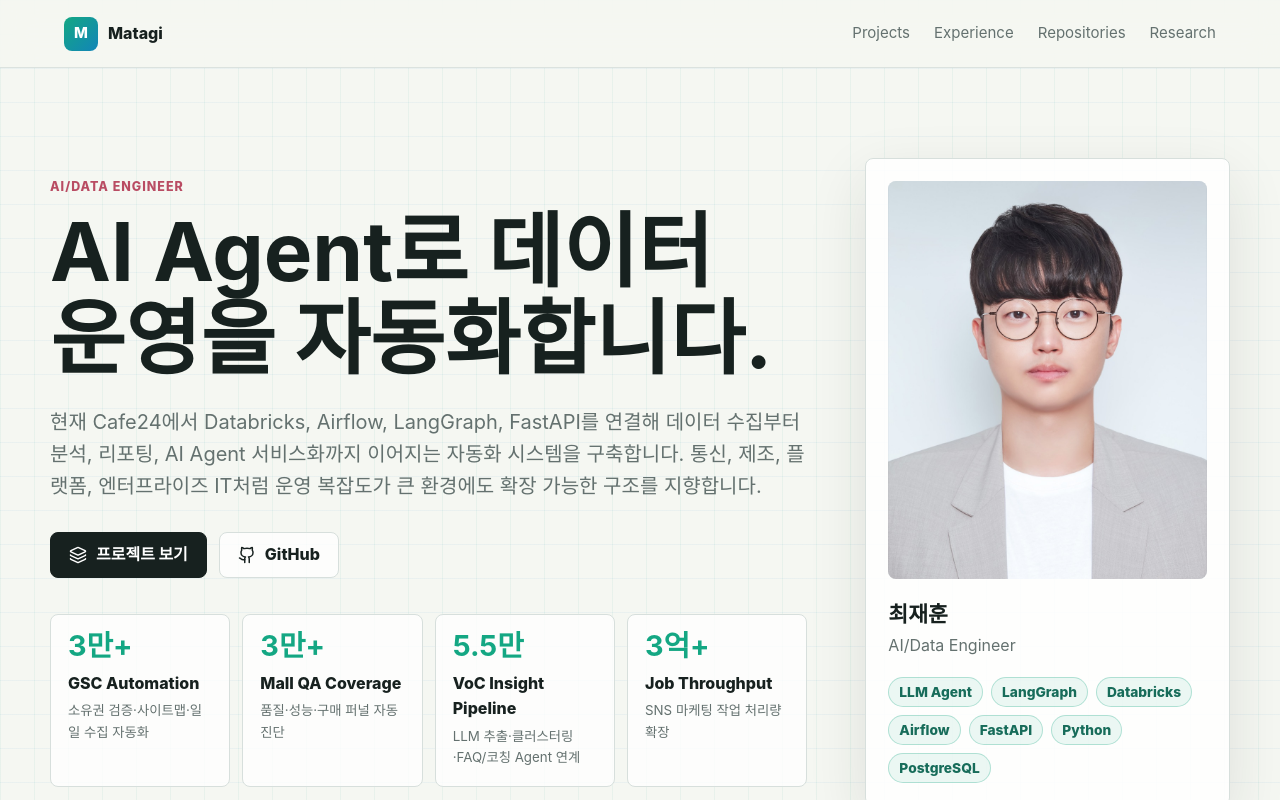
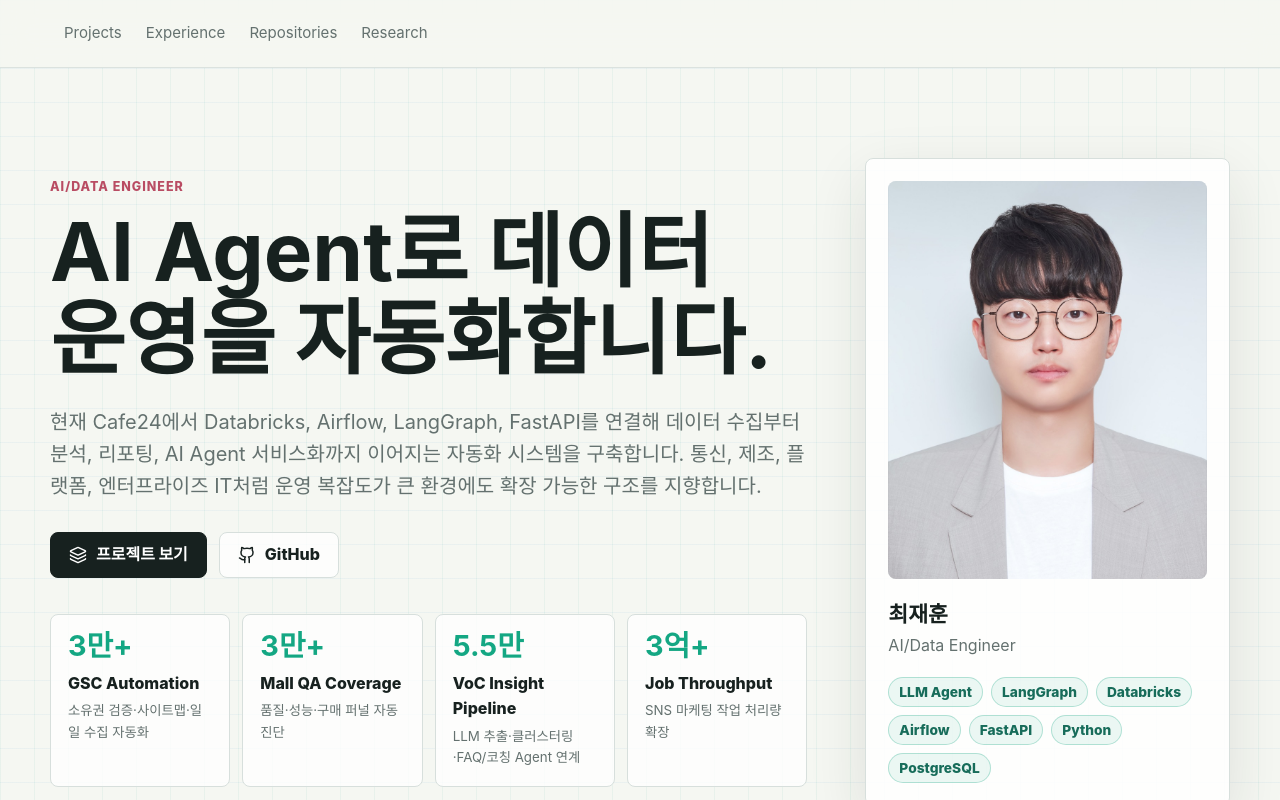
Before and after one commit to kr-MATAGI/kr-MATAGI, a Next.js app in the folder vercel-profile/: page / in a window 1280 px wide. Shown: the top 800 px of the page. Built offline with nearby package versions, Linux system fonts and the light colour scheme.

Commit message:
Remove header brand from Vercel profile

```diff
--- a/vercel-profile/app/globals.css
+++ b/vercel-profile/app/globals.css
@@ -57,31 +57,12 @@
   z-index: 20;
   display: flex;
   align-items: center;
-  justify-content: space-between;
+  justify-content: flex-start;
   min-height: 68px;
   padding: 14px clamp(18px, 5vw, 64px);
   border-bottom: 1px solid rgba(215, 223, 220, 0.9);
   background: rgba(245, 247, 242, 0.86);
   backdrop-filter: blur(16px);
-}
-
-.brand {
-  display: inline-flex;
-  align-items: center;
-  gap: 10px;
-  font-weight: 850;
-  text-decoration: none;
-}
-
-.brandMark {
-  display: grid;
-  width: 34px;
-  height: 34px;
-  place-items: center;
-  border-radius: 8px;
-  color: white;
-  background: linear-gradient(135deg, var(--mint), var(--cyan));
-  font-size: 0.92rem;
 }
 
 .nav {
--- a/vercel-profile/app/page.jsx
+++ b/vercel-profile/app/page.jsx
@@ -53,10 +53,6 @@
   return (
     <>
       <header className="siteHeader">
-        <a className="brand" href="#top" aria-label="최재훈 프로필 홈">
-          <span className="brandMark">M</span>
-          <span>Matagi</span>
-        </a>
         <nav className="nav" aria-label="Primary navigation">
           <a href="#projects">Projects</a>
           <a href="#experience">Experience</a>
```
